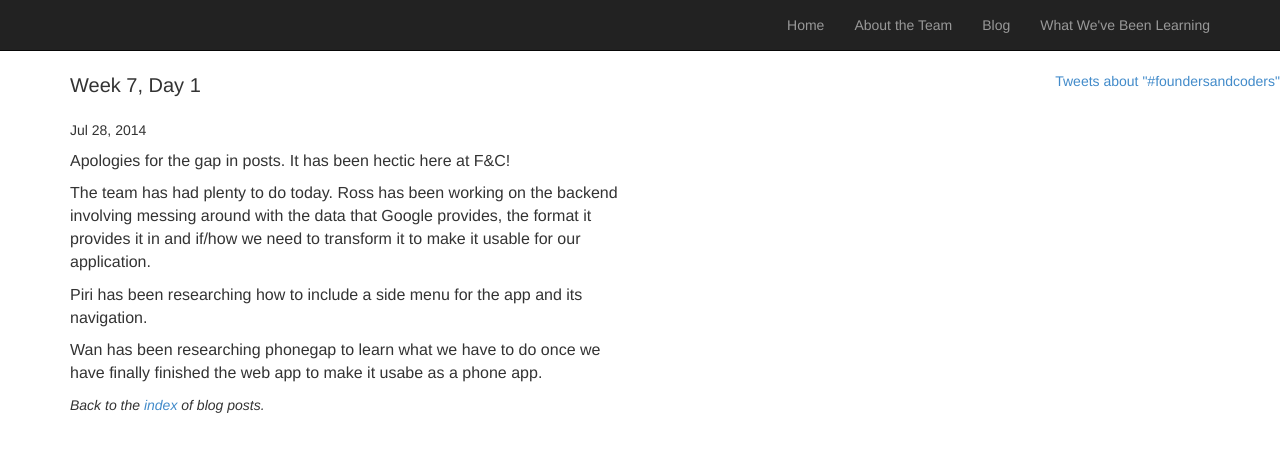
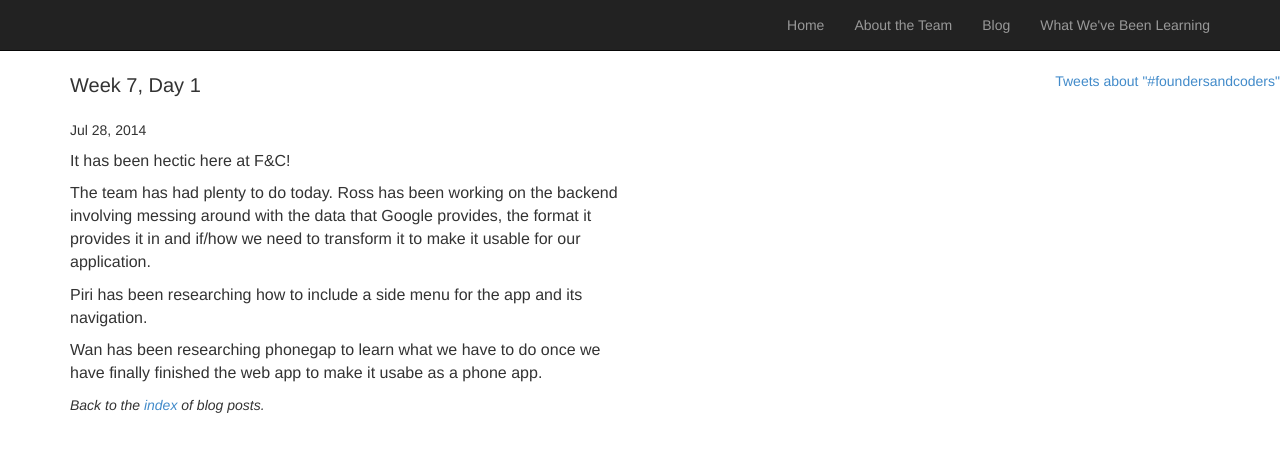
Before and after one commit to wsfan/4loop, a Jekyll site: the page built from _posts/2014-07-28-w7d1.markdown, in a window 1280 px wide. Shown: the top 452 px of the page. Built offline with Jekyll 4.4.1, drawn with Linux system fonts in a browser that asks for light colours; nearby versions of some CDN libraries; comment, search, counter and statistics services are not loaded.

Commit message:
Update 2014-07-28-w7d1.markdown

```diff
--- a/_posts/2014-07-28-w7d1.markdown
+++ b/_posts/2014-07-28-w7d1.markdown
@@ -5,7 +5,7 @@ date:   2014-07-28 05:02:00 -07:00
 categories: Week-7
 ---
 
-Apologies for the gap in posts. It has been hectic here at F&C!
+It has been hectic here at F&C!
 
 The team has had plenty to do today. Ross has been working on the backend involving messing around with the data that Google provides, the format it provides it in and if/how we need to transform it to make it usable for our application.
 
```
